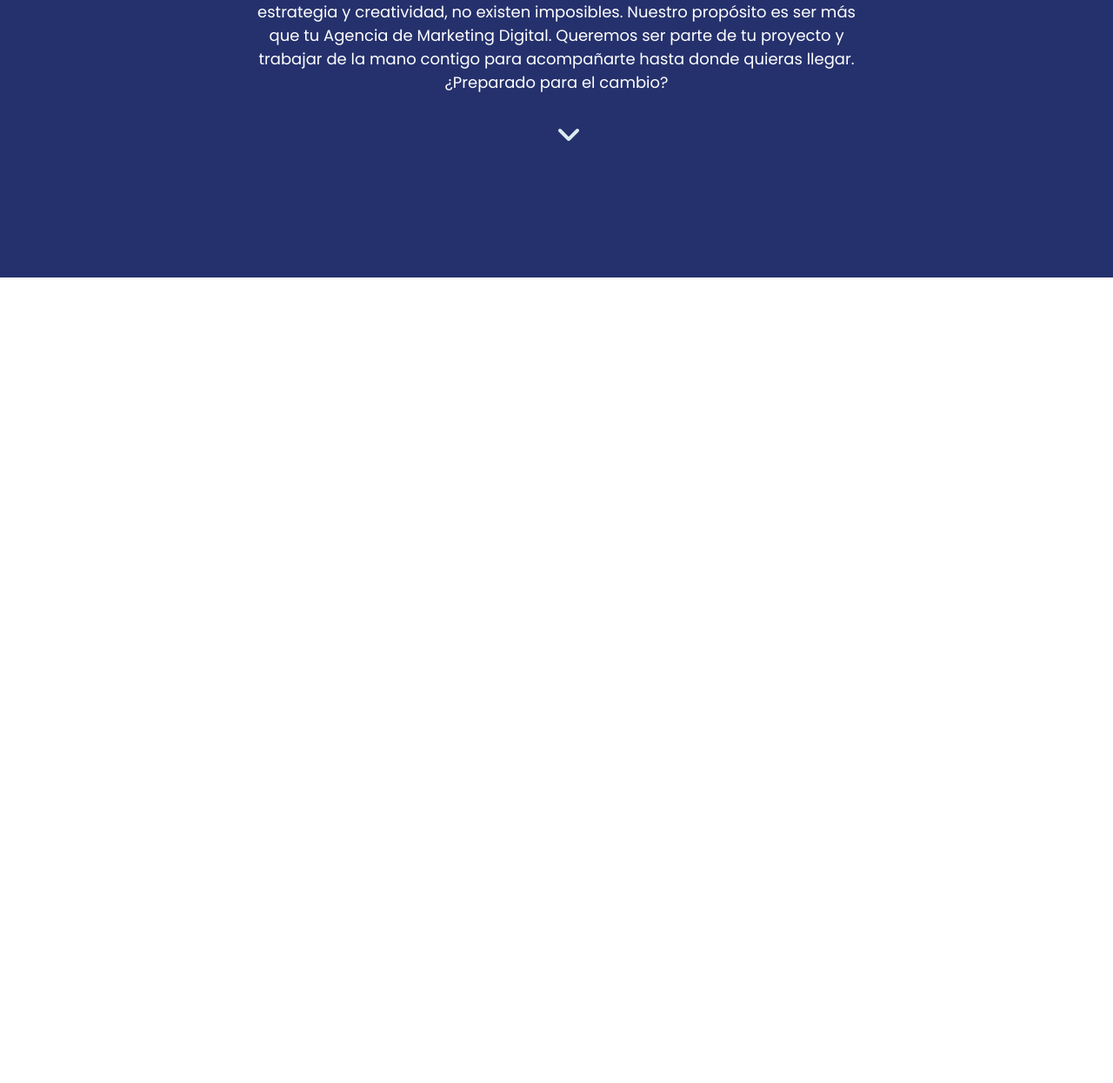
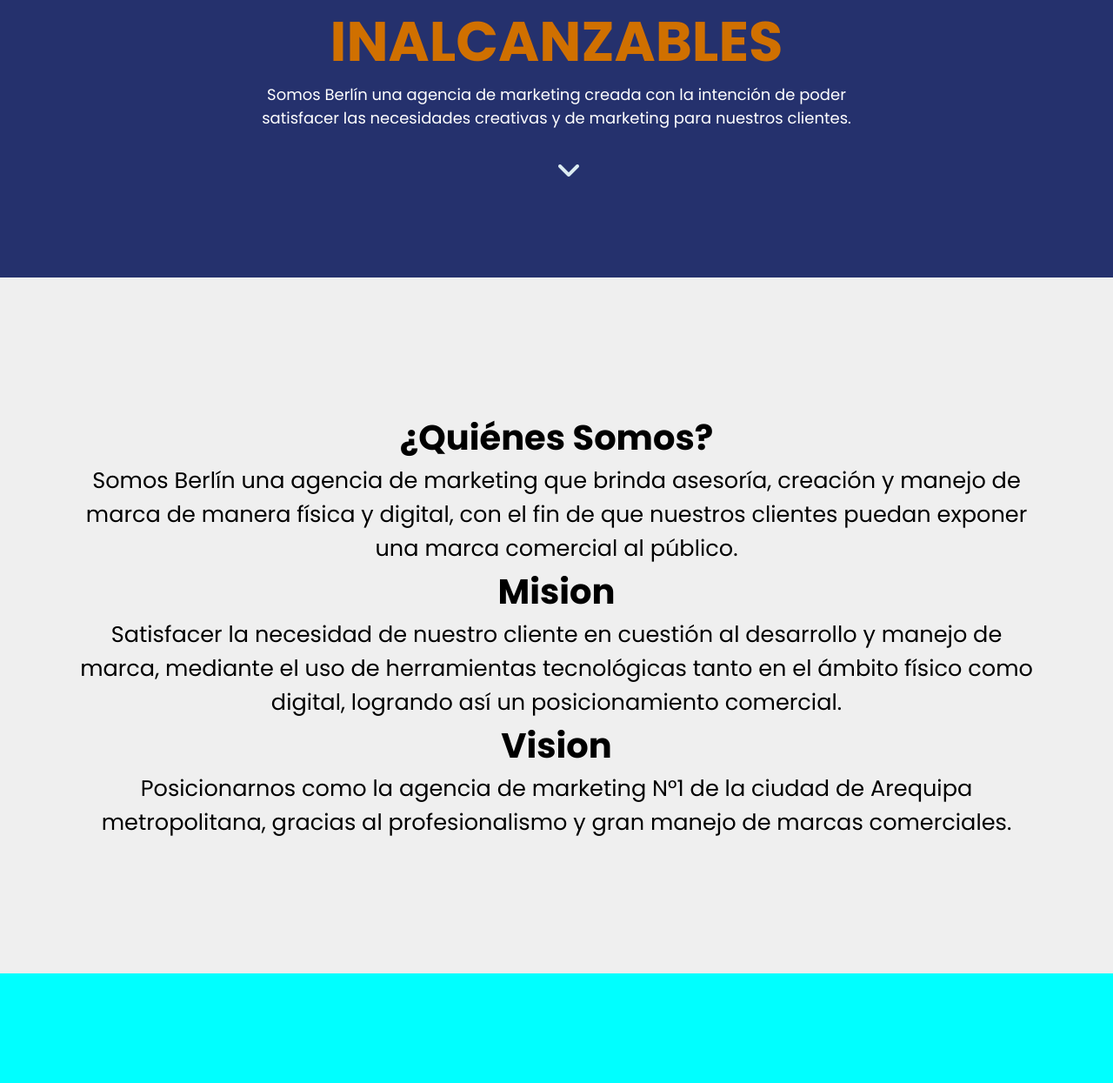
Before and after one commit to Pilli3800/Agencia_Berlin, a plain HTML site: page index.html in a window 1280 px wide. Shown: the part 495-1740 px from the top of the page at 87% size. Drawn offline with nearby package versions, Linux system fonts and the light colour scheme.

Commit message:
Upload sections

```diff
--- a/css/hero.css
+++ b/css/hero.css
@@ -17,6 +17,7 @@
   font-size: 4em;
   font-weight: 700;
   color: var(--color-active);
+  text-transform: uppercase;
 }
 
 .subtitle-light {
--- /dev/null
+++ b/css/nosotros.css
@@ -0,0 +1,21 @@
+#nosotros {
+  height: 100vh;
+  background-color: var(--color-background);
+  display: flex;
+  flex-direction: column;
+  justify-content: center;
+  align-items: center;
+}
+
+.nosotros-text {
+  padding: 3rem;
+  text-align: center;
+}
+
+.nosotros-text h3 {
+  font-size: 2.5rem;
+}
+
+.nosotros-text p {
+  font-size: 1.6rem;
+}
--- /dev/null
+++ b/css/servicios.css
@@ -0,0 +1,3 @@
+#servicios {
+  background-color: aqua;
+}
--- a/index.html
+++ b/index.html
@@ -10,6 +10,10 @@
     <link rel="stylesheet" href="./css/main.css" />
     <link rel="stylesheet" href="./css/navbar.css" />
     <link rel="stylesheet" href="./css/hero.css">
+    <link rel="stylesheet" href="./css/nosotros.css">
+    <link rel="stylesheet" href="./css/servicios.css">
+    <link rel="stylesheet" href="./css/aliados.css">
+    <link rel="stylesheet" href="./css/contacto.css">
 
     <link rel="preconnect" href="https://fonts.googleapis.com">
     <link rel="preconnect" href="https://fonts.gstatic.com" crossorigin>
@@ -47,12 +51,10 @@
         <section id="hero">
             <div class="hero-container">
                 <div data-aos="fade-up" class="hero-text">
-                    <h1>HONEST MARKETING MADE AT HOME</h1>
-                    <p>Somos una Agencia de Marketing Digital en Barcelona que colabora con marcas que buscan dejar
-                        huella. Creemos que con la mezcla adecuada de estrategia y creatividad, no existen imposibles.
-                        Nuestro propósito es ser más que tu Agencia de Marketing Digital. Queremos ser parte de tu
-                        proyecto y trabajar de la mano contigo para acompañarte hasta donde quieras llegar. ¿Preparado
-                        para el cambio?</p>
+                    <h1>Se parte de nuestra familia donde los sueños
+                        no son inalcanzables</h1>
+                    <p>Somos Berlín una agencia de marketing creada con la intención de poder satisfacer las necesidades
+                        creativas y de marketing para nuestros clientes.</p>
                 </div>
                 <div class="scroll-down-container">
                     <a href="#nosotros">
@@ -64,7 +66,33 @@
         </div>
         </section>
         <section id="nosotros">
-
+            <div class="nosotros-container">
+                <div class="nosotros-text" data-aos="fade-up">
+                    <h3>
+                        ¿Quiénes Somos?
+                    </h3>
+                    <p>
+                        Somos Berlín una agencia de marketing que brinda asesoría, creación y manejo de marca de manera
+                        física y digital, con el fin de que nuestros clientes puedan exponer una marca comercial al
+                        público.
+                    </p>
+                    <h3>
+                        Mision
+                    </h3>
+                    <p>
+                        Satisfacer la necesidad de nuestro cliente en cuestión al desarrollo y manejo de marca, mediante
+                        el uso de herramientas tecnológicas tanto en el ámbito físico como digital, logrando así un
+                        posicionamiento comercial.
+                    </p>
+                    <h3>
+                        Vision
+                    </h3>
+                    <p>
+                        Posicionarnos como la agencia de marketing N°1 de la ciudad de Arequipa metropolitana, gracias
+                        al profesionalismo y gran manejo de marcas comerciales.
+                    </p>
+                </div>
+            </div>
         </section>
         <section id="servicios">
 
```
Also changed, not shown: css/aliados.css (added).
